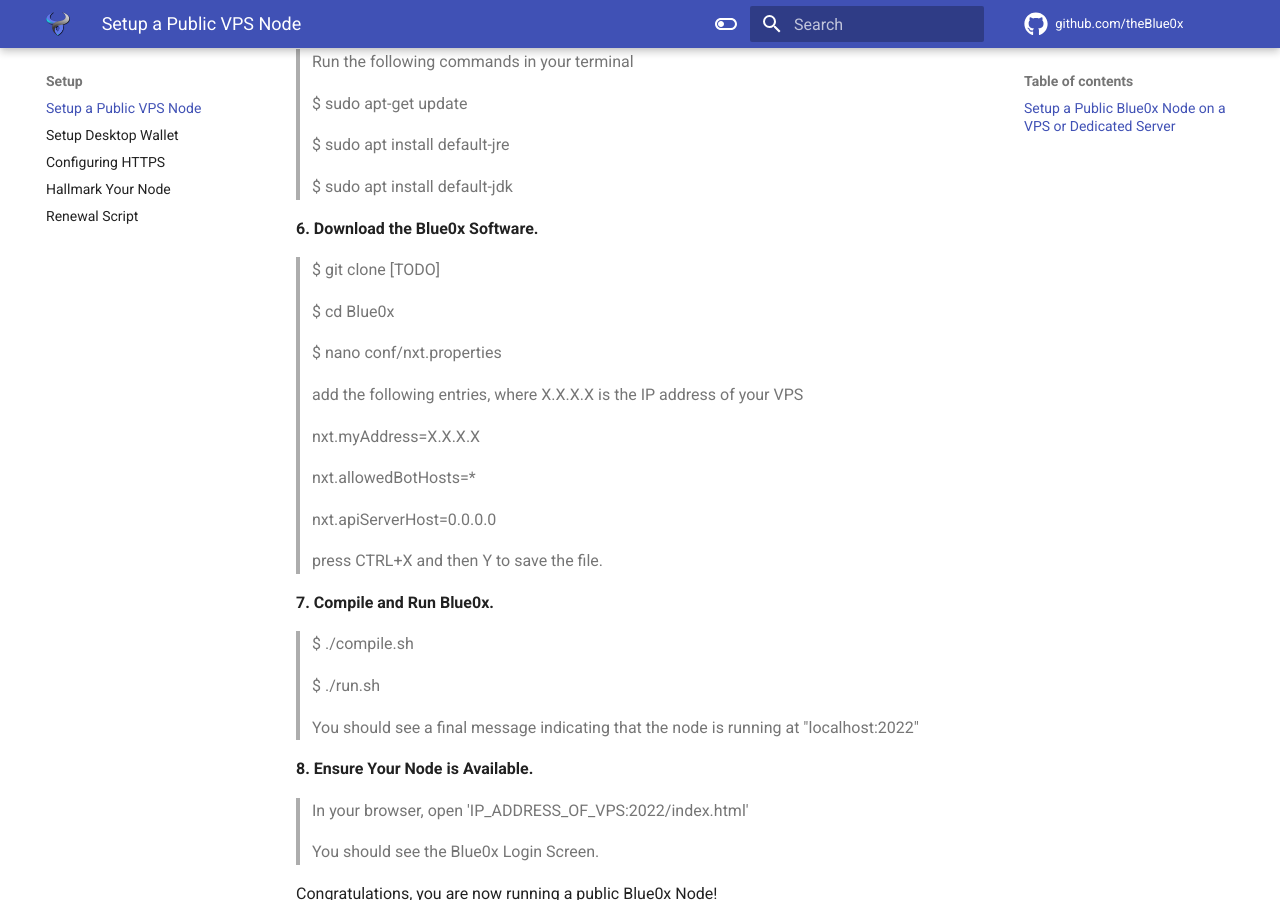
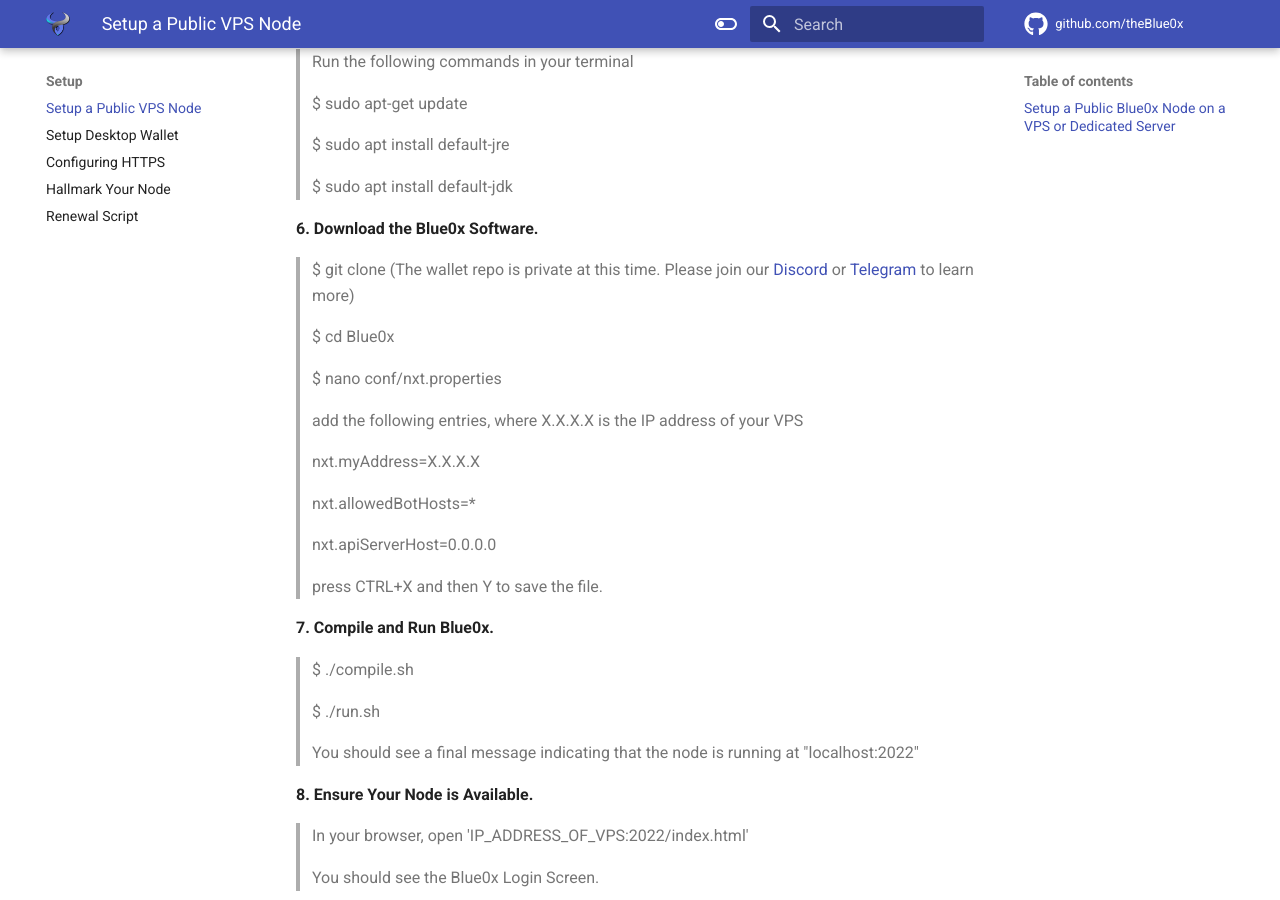
Before and after one commit to theBlue0x/docs, an MkDocs documentation site: the page built from docs/setup/vps.md, in a window 1280 px wide and 900 px high, scrolled down 1572 px. Built offline with MkDocs 1.6.1 and Material for MkDocs 9.7.7, drawn with Linux system fonts in a browser that asks for light colours.

Commit message:
Update vps.md

```diff
--- a/docs/setup/vps.md
+++ b/docs/setup/vps.md
@@ -56,7 +56,7 @@
 >$ sudo apt install default-jdk
 
 **6. Download the Blue0x Software.**
->$ git clone [TODO]
+>$ git clone (The wallet repo is private at this time.  Please join our [Discord](https://discord.com/invite/8db6CRqM4H) or [Telegram](https://t.me/blue0xcom) to learn more)
 
 >$ cd Blue0x
 
```
